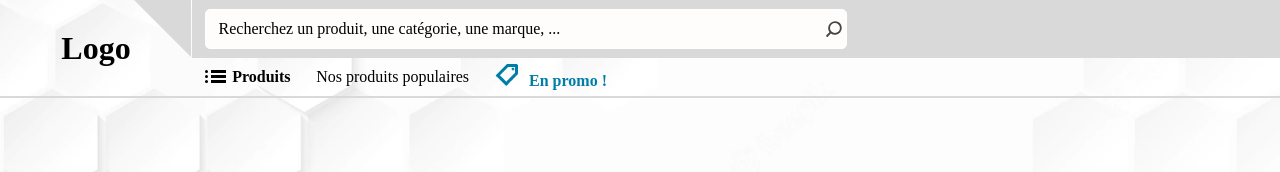
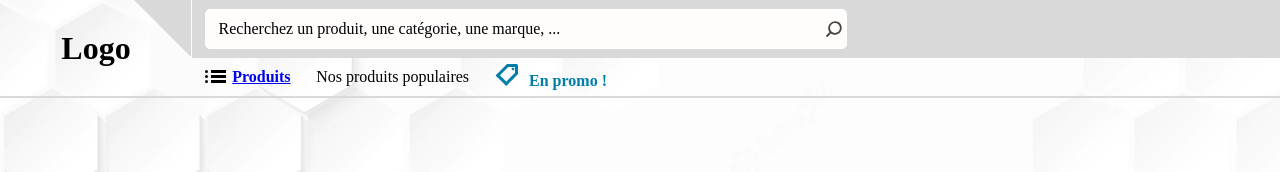
Before and after one commit to PierreWZK/Lako_Lako_PE_B3, a Vue app in the folder front/: page /produit in a window 1280 px wide. Shown: the top 172 px of the page. Built offline with nearby package versions, Linux system fonts and the light colour scheme.

Commit message:
Ajout de la route Produit

```diff
--- a/front/src/components/HeaderTemplate.vue
+++ b/front/src/components/HeaderTemplate.vue
@@ -26,7 +26,7 @@
                         <circle cx="1.5" cy="6.5" r="1.5" fill="black" />
                         <circle cx="1.5" cy="1.5" r="1.5" fill="black" />
                     </svg>
-                    Produits
+                    <router-link to="/produit">Produits</router-link>
                 </div>
                 <div class="produitsPopulaire">
                     Nos produits populaires
--- /dev/null
+++ b/front/src/components/Produit.vue
@@ -0,0 +1,11 @@
+<template>
+    <h1>OUI</h1>
+</template>
+
+<script>
+
+export default {
+  name: 'Produit'
+}
+
+</script>
--- a/front/src/router/index.js
+++ b/front/src/router/index.js
@@ -1,5 +1,6 @@
 import { createRouter, createWebHistory } from "vue-router";
 import HomeView from "../views/HomeView.vue";
+import Produit from "../components/Produit.vue";
 
 const routes = [
   {
@@ -22,6 +23,11 @@ const routes = [
     component: () =>
       import(/* webpackChunkName: "about" */ "../views/Login.vue"),
   },
+  {
+    path: "/produit",
+    name: "produit",
+    component: Produit,
+  },
 ];
 
 const router = createRouter({
```
